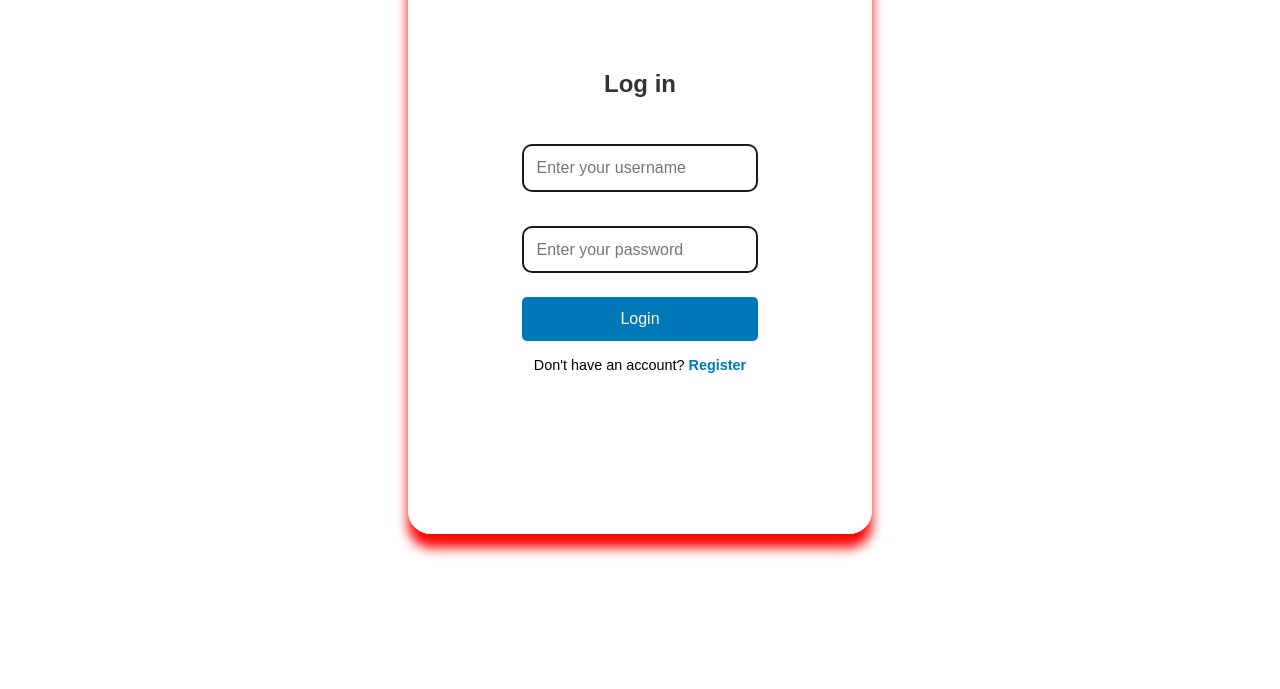
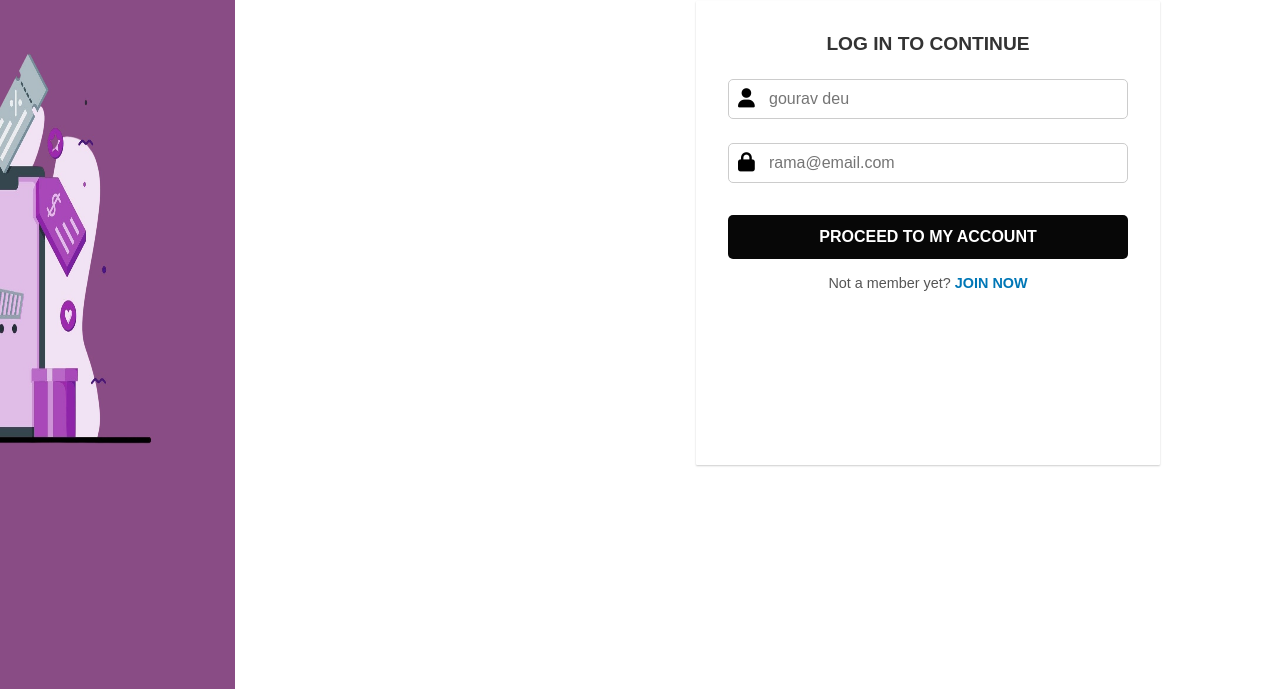
Before and after one commit to AnkeshYadav45/e-commers, a plain HTML site: page login.html in a window 1280 px wide. Shown: the part 221-910 px from the top of the page. Before the commit the page ends 800 px from the top, so only its background shows below. Drawn offline with Linux system fonts and the light colour scheme.

Commit message:
add image and icons

```diff
--- a/login .css
+++ b/login .css
@@ -8,93 +8,92 @@ body, h1, h2, p, input, button {
 
 /* Body Styling */
 body {
+    display: flex;
+    flex-direction: row;
+    align-items: center;
+    justify-content: space-between;
+    min-height: 100vh;
+    margin: 0;
     background-color: #ffffff;
+}
+.container {
     display: flex;
     flex-direction: column;
+    justify-content: center;
     align-items: center;
+    background-color: #ffffff;
+    height: 100vh;
+    max-width: 50%;
+}
+.container .image {
+    position: absolute;
+    width: 470px;
+    height: 909px;
+   top: 1px;
+}
+.navbar {
+    flex: 1;
+    display: flex;
+    flex-direction: column;
     justify-content: center;
-    min-height: 100vh;
-    margin: 0;
-}
-
-/* Navbar */
-.navbar {
+    align-items: center;
     background-color: #ffffff;
     color: rgb(255, 255, 255);
+    height: 100vh;
+    padding: 2rem;
+    max-width: 50%;
     text-align: center;
-    padding: 1.5rem 0;
-    width: 100%;
-    box-shadow: 0 4px 6px rgb(255, 255, 255);
 }
-
-.navbar h1{
-    color: #020202;
-    font-size: 2rem;
-    font-weight: bold;
+.navbar h1 {
+    font-size: 1.5rem;
+    margin-bottom: 1rem;
+    text-transform: uppercase;
+    letter-spacing: 1px;
+    color: rgb(0, 0, 0);
 }
-
-/* Main Content Styling */
-main {
-    display: flex;
-    justify-content: center;
-    align-items: center;
-    width: 100%;
-    padding: 1rem;
-}
-
-/* Login Box */
 .box {
-    background-color: rgba(255, 255, 255, 0.904);
+    background-color: white;
     padding: 2rem;
-    border-radius: 23px ;
-    box-shadow: 0 14px 12px rgba(255, 1, 1, 0.979);
-    width: 66%;
-    height: 70vh;
+    border-radius: 1px;
+    box-shadow: 0 1px 2px rgba(0, 0, 0, 0.2);
+    width: 80%;
+    height: 50%;
     max-width: 400px;
     text-align: center;
-    display: flex;
-    flex-direction: column;
-    align-items: center;
-    justify-content: center;
-    gap: 1.4rem;
 }
 .box h2 {
-    font-size: 1.5rem;
+    font-size: 1.2rem;
     color: #333;
     margin-bottom: 1.5rem;
-    text-align: center;
 }
-.name, .pass {
-    margin-bottom: 1rem;
-    text-align: left;
+.name, .email, .pass {
+    position: relative;
     width: 100%;
+    margin-bottom: 1.5rem;
 }
-input[type="text"], input[type="password"] {
+.name span, .email span, .pass span {
+    position: absolute;
+    top: 50%;
+    left: 10px;
+    transform: translateY(-50%);
+    color: #000000;
+    font-size: 1.2rem;
+}
+.name input, .email input, .pass input {
     width: 100%;
-    padding: 0.8rem;
-    border: 2px solid #160d07f3;
-    border-radius: 10px;
+    padding: 10px 10px 10px 40px; /* Add padding for the icon */
     font-size: 1rem;
+    border: 1px solid #ccc;
+    border-radius: 5px;
+    box-sizing: border-box;
     transition: border-color 0.3s;
 }
-input[type="text"]:focus, input[type="password"]:focus {
-    border-color: #0077b6;
-    outline: none;
-}
-input[type="email"], input[type="email"] {
-    width: 100%;
-    padding: 0.8rem;
-    border: 2px solid #160d07f3;
-    border-radius: 10px;
-    font-size: 1rem;
-    transition: border-color 0.3s;
-}
-input[type="email"]:focus, input[type="email"]:focus {
+.name input:focus, .email input:focus, .pass input:focus {
     border-color: #0077b6;
     outline: none;
 }
 button {
-    background-color: #0077b6;
+    background-color: #070707;
     color: white;
     padding: 0.8rem 1.5rem;
     border: none;
@@ -104,15 +103,16 @@ button {
     transition: background-color 0.3s;
     margin-top: 0.5rem;
     width: 100%;
+    text-transform: uppercase;
+    font-weight: bold;
 }
-
 button:hover {
     background-color: #005f8d;
 }
 p {
     margin-top: 1rem;
     font-size: 0.9rem;
-    color: #000000;
+    color: #555;
 }
 p a {
     color: #0077b6;
--- a/login.html
+++ b/login.html
@@ -1,6 +1,7 @@
 <!DOCTYPE html>
 <html lang="en">
 <head>
+    <link href="https://cdnjs.cloudflare.com/ajax/libs/font-awesome/6.0.0/css/all.min.css" rel="stylesheet">
     <link rel="stylesheet" href="login .css">
     <meta charset="UTF-8">
     <meta name="viewport" content="width=device-width, initial-scale=1.0">
@@ -8,25 +9,27 @@
     <title>Login Page</title>
 </head>
 <body>
+    <div class="container">
+        <img src="photos/log.jpeg" alt="loginimg" class="image">
+</div>
     <div class="navbar">
-        <h1>E-commers</h1>
-    </div>
+        <h1>BELCOME BACK EXCLUSIVE MEMBER</h1>
         <div class="box">
-            <h2>Log in </h2>
+            <h2>LOG IN TO CONTINUE</h2>
             <form action="login" method="post">
                 <div class="name">
-                    <input type="text" id="username" name="username" placeholder="Enter your username" required>
+                    <span><i class="fa-solid fa-user"></i></span>
+                    <input type="text" id="username" name="username" placeholder="gourav deu" required>
                 </div>
-                <br>
-                <div class="pass">
-                    <input type="password" id="password" name="password" placeholder="Enter your password" required>
+                <div class="email">
+                    <span><i class="fa-solid fa-lock"></i></span>
+                    <input type="email" id="email" name="emailId" placeholder="rama@email.com" required>
                 </div>
-                <button type="submit">Login</button>
-                <br>
-                <p>Don't have an account? <a href="register.html">Register</a></p>
+                <button type="submit">Proceed to my account</button>
+                <p>Not a member yet? <a href="register.html">JOIN NOW</a></p>
             </form>
         </div>
+    </div>
         <script src="index.js"></script>
-
 </body>
 </html>
```
Also changed, not shown: index.html (+1 -0 lines), register.html (+15 -11 lines), photos/log.jpeg (added).
